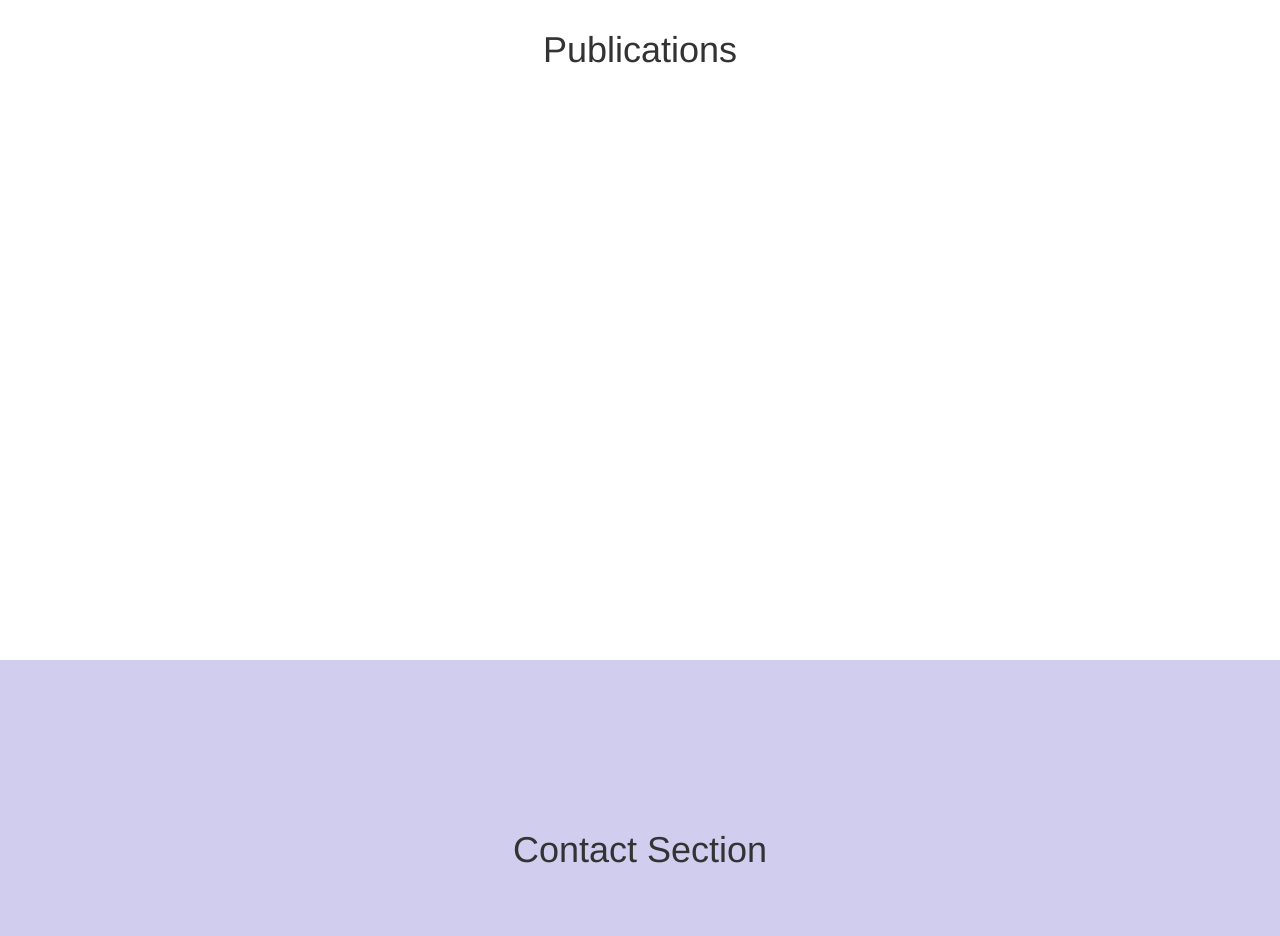
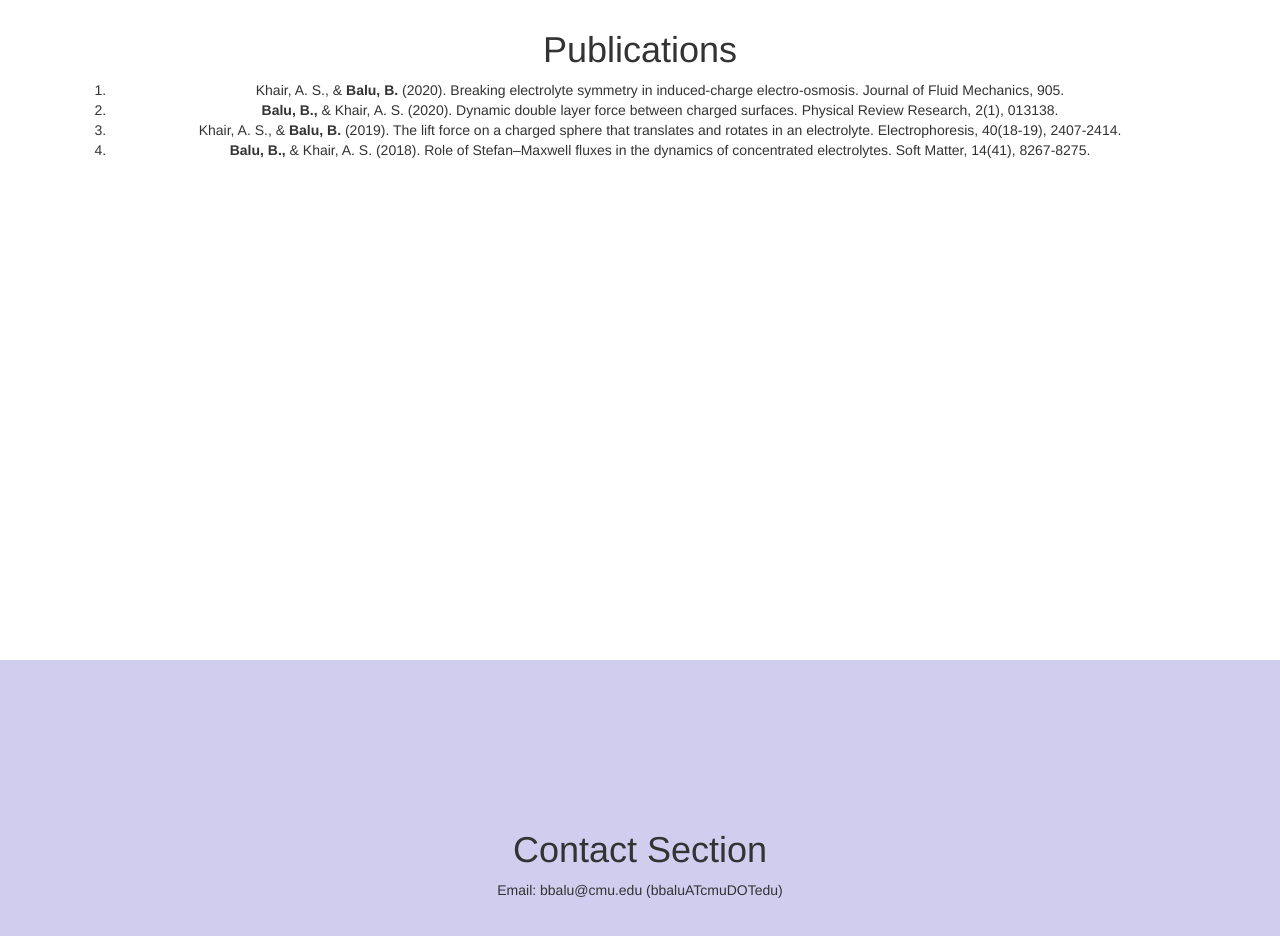
Before and after one commit to bhavyabalu/bhavyabalu.github.io, a plain HTML site: page index.html in a window 1280 px wide. Shown: the part 1740-2676 px from the top of the page. Drawn offline with Linux system fonts and the light colour scheme.

Commit message:
Update index.html

```diff
--- a/index.html
+++ b/index.html
@@ -47,7 +47,7 @@
             <div class="row">
                 <div class="col-lg-12">
                     <h1>Bhavya Balu</h1>
-                    <p>I'm a PhD student in the Department of Chemical Engineering at Carnegie Mellon University, advised by Prof. Aditya Khair. My research focuses on the mesoscale modeling of ion transport phenomena in electrochemical systems. I obtained my Bachelor's degree in Chemical Engineering from the Indian Institute of Technology, Madras. </p>
+                    <p>I am a PhD student in the Department of Chemical Engineering at Carnegie Mellon University, advised by Prof. Aditya Khair. I work on mathematically modeling ion transport phenomena in electrochemical and electrokinetic systems, with a specific interest in quantifying the effects of ion asymmetry. I obtained my Bachelor's degree from Indian Institute of Technology Madras, where I worked with Prof. Raghunathan Rengaswamy on modeling droplet behavior in 2D microchannels. </p>
 					<p>Designed using <a href="https://html5-templates.com/" target="_blank" rel="nofollow">HTML5 Templates</a>. </p>
 					<p>&nbsp;</p>
                     <!-- <a class="btn btn-primary page-scroll" href="#about">Click To Scroll Down!</a> -->
@@ -62,18 +62,24 @@
             <div class="row">
                 <div class="col-lg-12">
                     <h1>Research</h1>
-                    <p> under time dependent, externally applied voltages, to predict macroscopic properties such as the charging time scale, motion of charged particles, or the electrical interactions between charged surface in electrolyte. I utilize perturbation methods and integral transforms to perform asymptotic analyses on the system of differential equations describing ion transport. </p>
+                    <p> My research focuses on the mesoscale modeling of ion transport in electrochemical and colloidal systems under time-dependent, externally applied voltages, to predict macroscopic, measurable quantities, such as the charging time scale, the motion of charged particles, or the electrical interaction between surfaces in electrolyte. Electrolytes under time-dependent voltages have applications in energy storage, microfluidic pumping devices, de-ionization through porous membranes, and separation and assembly of particles and macromolecules. Additionally, the interaction between colloidal particles in electrolyte indicates the stability of the colloidal formulation. My specific interest has been to quantify the effect of asymmetry in the diffusion coefficients of the ions on its transport, and hence, the measurable properties of the system. My theory development is motivated by practical experimental relevance, either to enhance data analysis of existing techniques, or to guide the design of new experimental methods, and to ultimately gain insight into the physical properties of electrochemical and colloidal systems. I primarily utilize mathematical methods such as perturbation analysis and integral transforms to obtain asymptotic solutions to the system of differential equations that govern ion transport in these systems. </p>
                 </div>
             </div>
         </div>
     </section>
-
+    <!--This aids in designing technological applications, or gaining insight into the physico-chemical properties of the electrolyte. -->
     <!-- What we do Section -->
     <section id="pubs" class="whatwedo-section">
         <div class="container">
             <div class="row">
                 <div class="col-lg-12">
                     <h1>Publications</h1>
+                    <ol>
+                        <li> Khair, A. S., & <b>Balu, B.</b> (2020). Breaking electrolyte symmetry in induced-charge electro-osmosis. Journal of Fluid Mechanics, 905.</li>
+                        <li> <b>Balu, B., </b> & Khair, A. S. (2020). Dynamic double layer force between charged surfaces. Physical Review Research, 2(1), 013138.</li>
+                        <li> Khair, A. S., & <b>Balu, B. </b> (2019). The lift force on a charged sphere that translates and rotates in an electrolyte. Electrophoresis, 40(18-19), 2407-2414. </li>
+                        <li> <b>Balu, B., </b> & Khair, A. S. (2018). Role of Stefan–Maxwell fluxes in the dynamics of concentrated electrolytes. Soft Matter, 14(41), 8267-8275.</li>
+                    </ol>
                 </div>
             </div>
         </div>
@@ -85,6 +91,7 @@
             <div class="row">
                 <div class="col-lg-12">
                     <h1>Contact Section</h1>
+                    Email: bbalu@cmu.edu (bbaluATcmuDOTedu)
                 </div>
             </div>
         </div>
```
